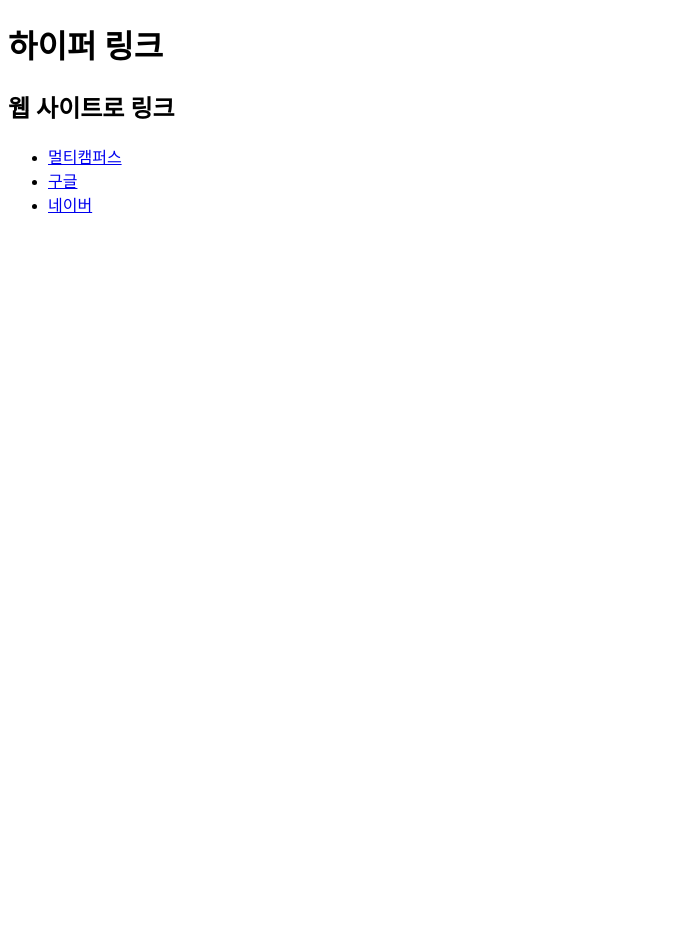
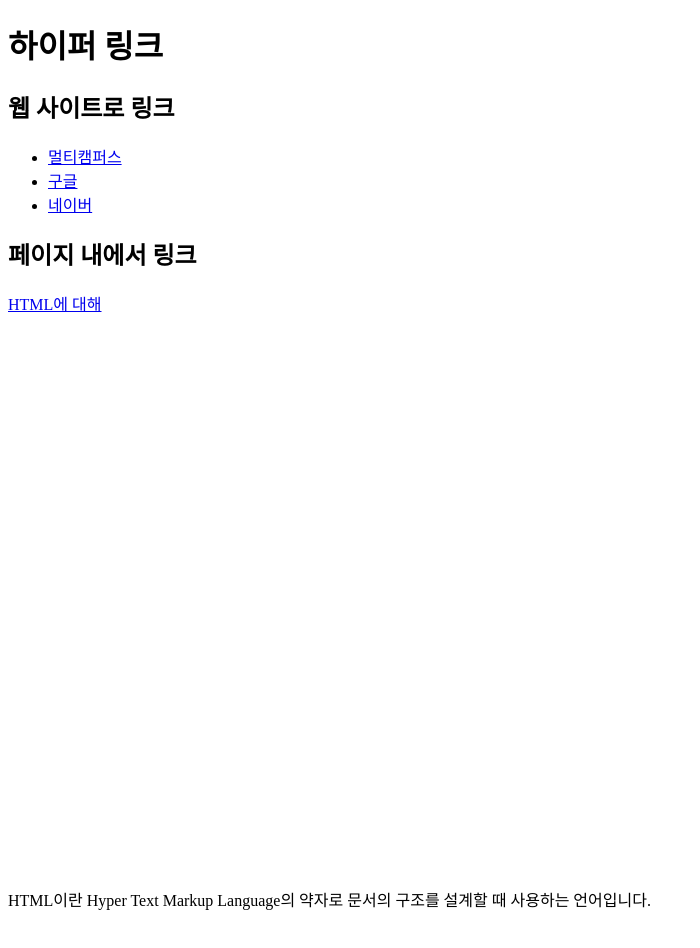
Before and after one commit to jackqrim/study-1, a plain HTML site: page view/anchor.html in a window 1280 px wide. Shown: the top 948 px of the page, without its empty margins (0-700 px from the left). Before the commit the page ends 800 px from the top, so only its background shows below. Drawn offline with Linux system fonts and the light colour scheme.

Commit message:
페이지 내에서 링크 추가

```diff
--- a/view/anchor.html
+++ b/view/anchor.html
@@ -12,5 +12,17 @@
     <li><a href="https://www.google.com">구글</a></li>
     <li><a href="https://www.naver.com">네이버</a></li>
   </ul>
+  <h2>페이지 내에서 링크</h2>
+  <p><a href="#html">HTML에 대해</a></p>
+  <br /><br /><br /><br /><br /><br /><br /><br /><br /><br />
+  <br /><br /><br /><br /><br /><br /><br /><br /><br /><br />
+  <br /><br /><br /><br /><br /><br /><br /><br /><br /><br />
+  <p id="html">HTML이란 Hyper Text Markup Language의 약자로 문서의 구조를 설계할 때 사용하는 언어입니다.</p>
+  <br /><br /><br /><br /><br /><br /><br /><br /><br /><br />
+  <br /><br /><br /><br /><br /><br /><br /><br /><br /><br />
+  <br /><br /><br /><br /><br /><br /><br /><br /><br /><br />
+  <br /><br /><br /><br /><br /><br /><br /><br /><br /><br />
+  <br /><br /><br /><br /><br /><br /><br /><br /><br /><br />
+  <br /><br /><br /><br /><br /><br /><br /><br /><br /><br />
 </body>
 </html>
```
